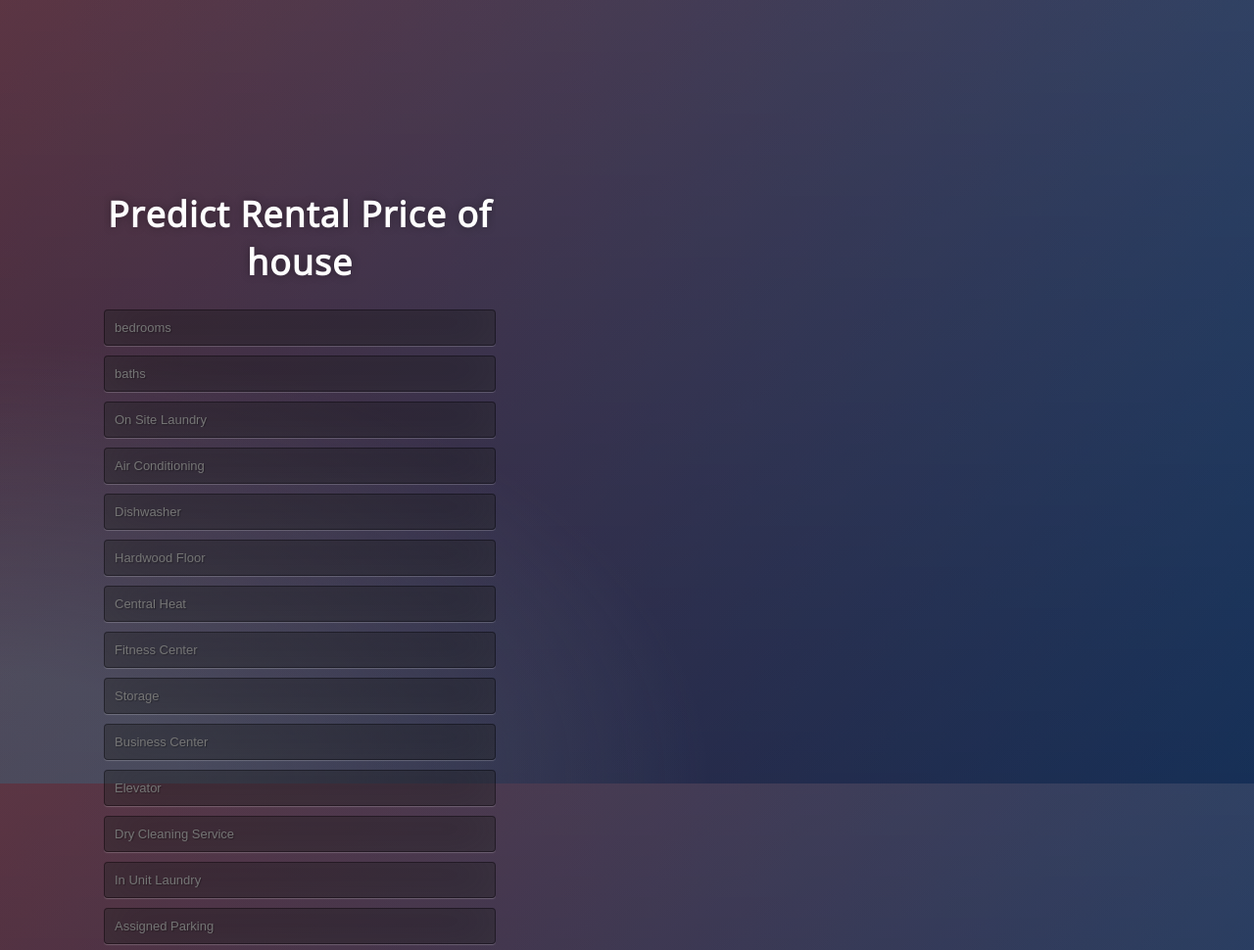
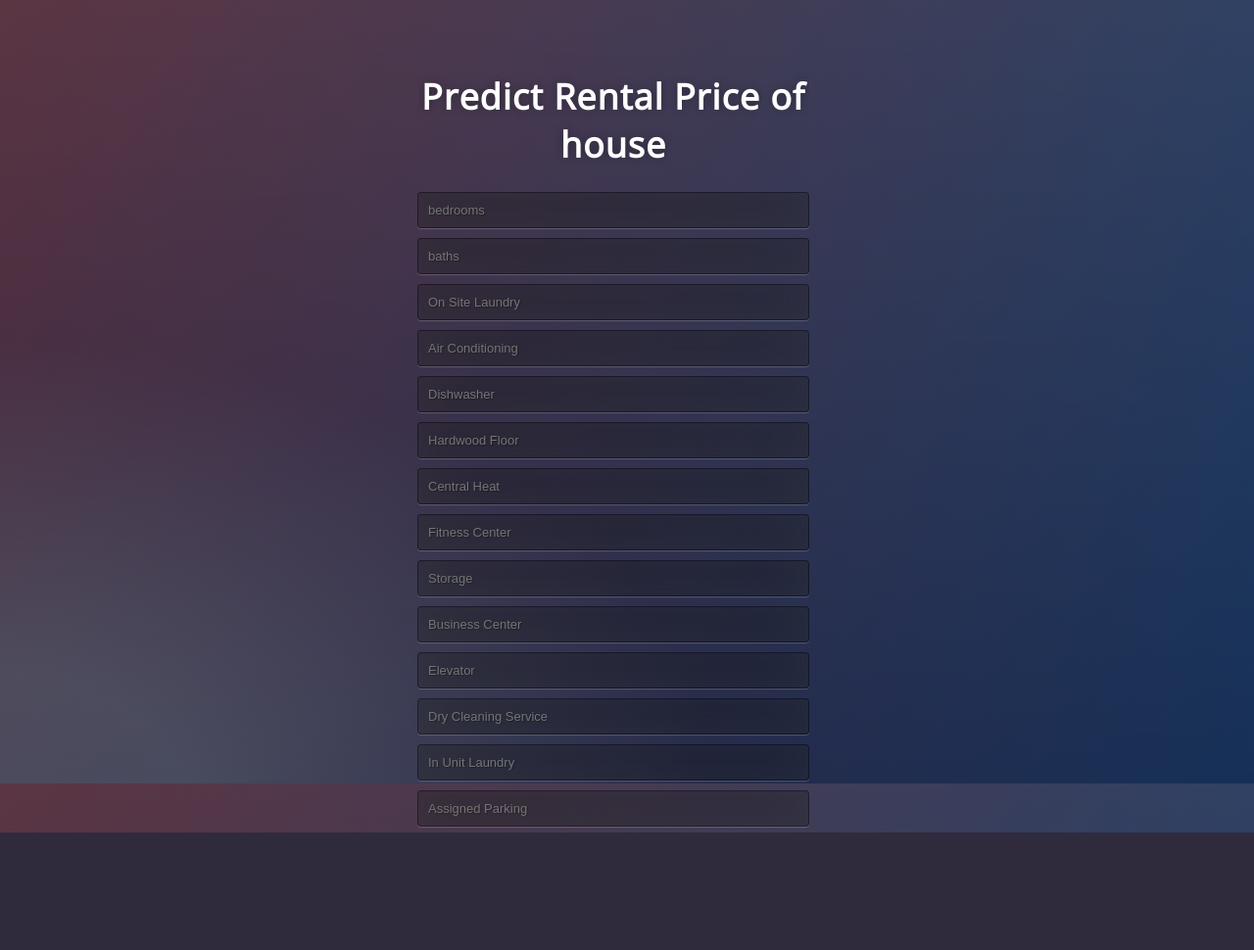
Before and after one commit to ghadeer-96/app, a Flask app: page / in a window 1280 px wide. Shown: the whole page at 98% size. After the commit the page ends 850 px from the top, so only its background shows below. Run offline with Flask 2, Linux system fonts and the light colour scheme; parts of the project's set-up code (start-up, migrations or seed data) failed here and were passed over.

Commit message:
Update style.css

```diff
--- a/static/style.css
+++ b/static/style.css
@@ -32,13 +32,12 @@ body {
 }
 .login {
 	position: absolute;
-	top: 40%;
-	left: 20%;
-	right:20%;
+	top: 25%;
+	left: 45%;
 	margin: -150px 0 0 -150px;
 	width:400px;
 	height:100%;
-	overflow:hidden;
+	overflow:auto;
 
 }
 
```
